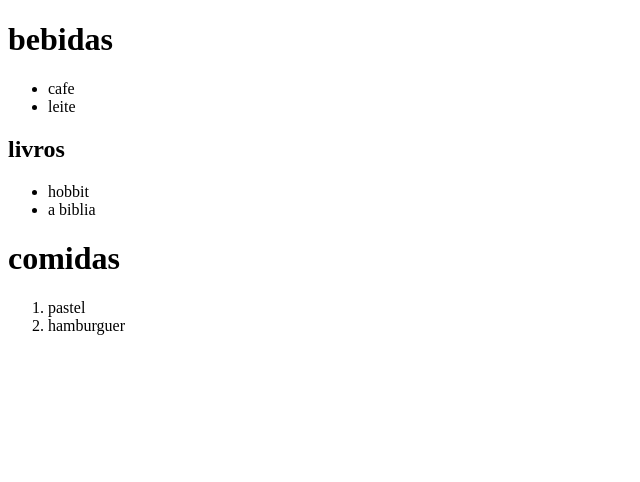
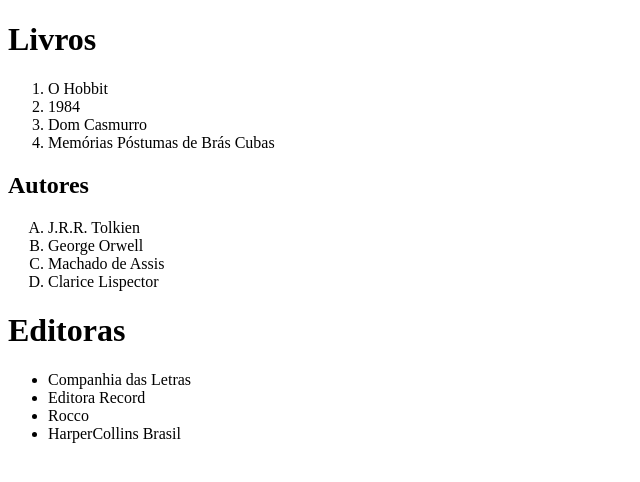
Before and after one commit to igormonciozo-svg/AULA, a plain HTML site: page index.html in a window 1280 px wide. Shown: the whole page, without its empty margins (0-640 px from the left). Drawn offline with Linux system fonts and the light colour scheme.

Commit message:
Página de listas de livros, autores e editoras finalizada

```diff
--- a/index.html
+++ b/index.html
@@ -1,27 +1,35 @@
 <!DOCTYPE html>
-<html lang="en">
+<html lang="pt-BR">
 <head>
     <meta charset="UTF-8">
     <meta name="viewport" content="width=device-width, initial-scale=1.0">
-    <title>Document</title>
+    <title>Uso de Listas</title>
 </head>
 <body>
 
-<h1>bebidas</h1>
-<ul>
-    <li>cafe</li>
-    <li>leite</li>
-</ul>
-<h2>livros</h2>
-<ul>
-    <li>hobbit</li>
-    <li>a biblia</li>
-</ul>
-<h1>comidas</h1>
-   <ol>
-<li>pastel</li>
-<li>hamburguer</li>
+    <h1>Livros</h1>
+    <ol>
+        <li>O Hobbit</li>
+        <li>1984</li>
+        <li>Dom Casmurro</li>
+        <li>Memórias Póstumas de Brás Cubas</li>
+    </ol>
 
-   </ol>
+    <h2>Autores</h2>
+    <ol type="A">
+        <li>J.R.R. Tolkien</li>
+        <li>George Orwell</li>
+        <li>Machado de Assis</li>
+        <li>Clarice Lispector</li>
+    </ol>
+
+    <h1>Editoras</h1>
+    <ul>
+        <li>Companhia das Letras</li>
+        <li>Editora Record</li>
+        <li>Rocco</li>
+        <li>HarperCollins Brasil</li>
+    </ul>
+
 </body>
 </html>
```
